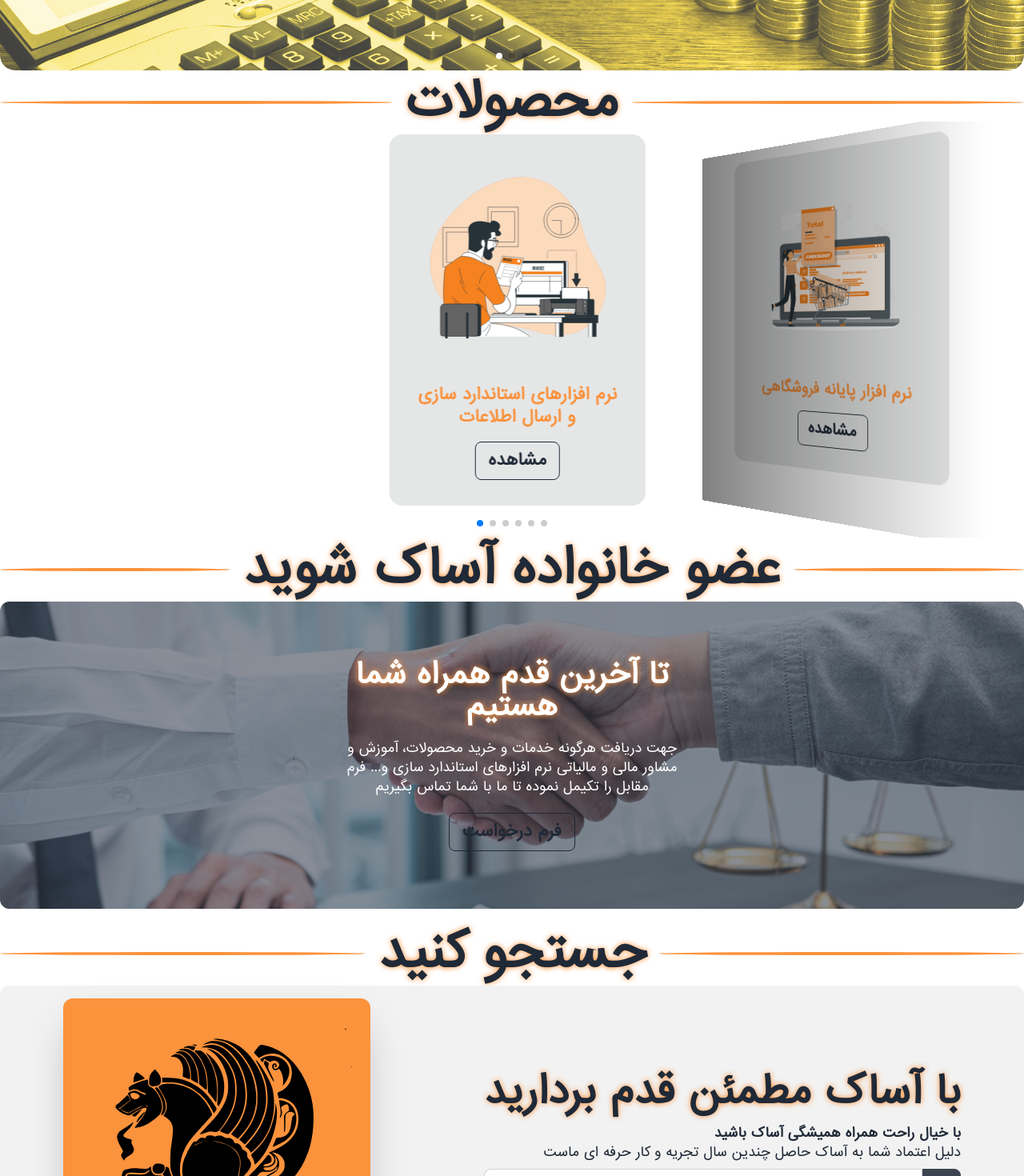
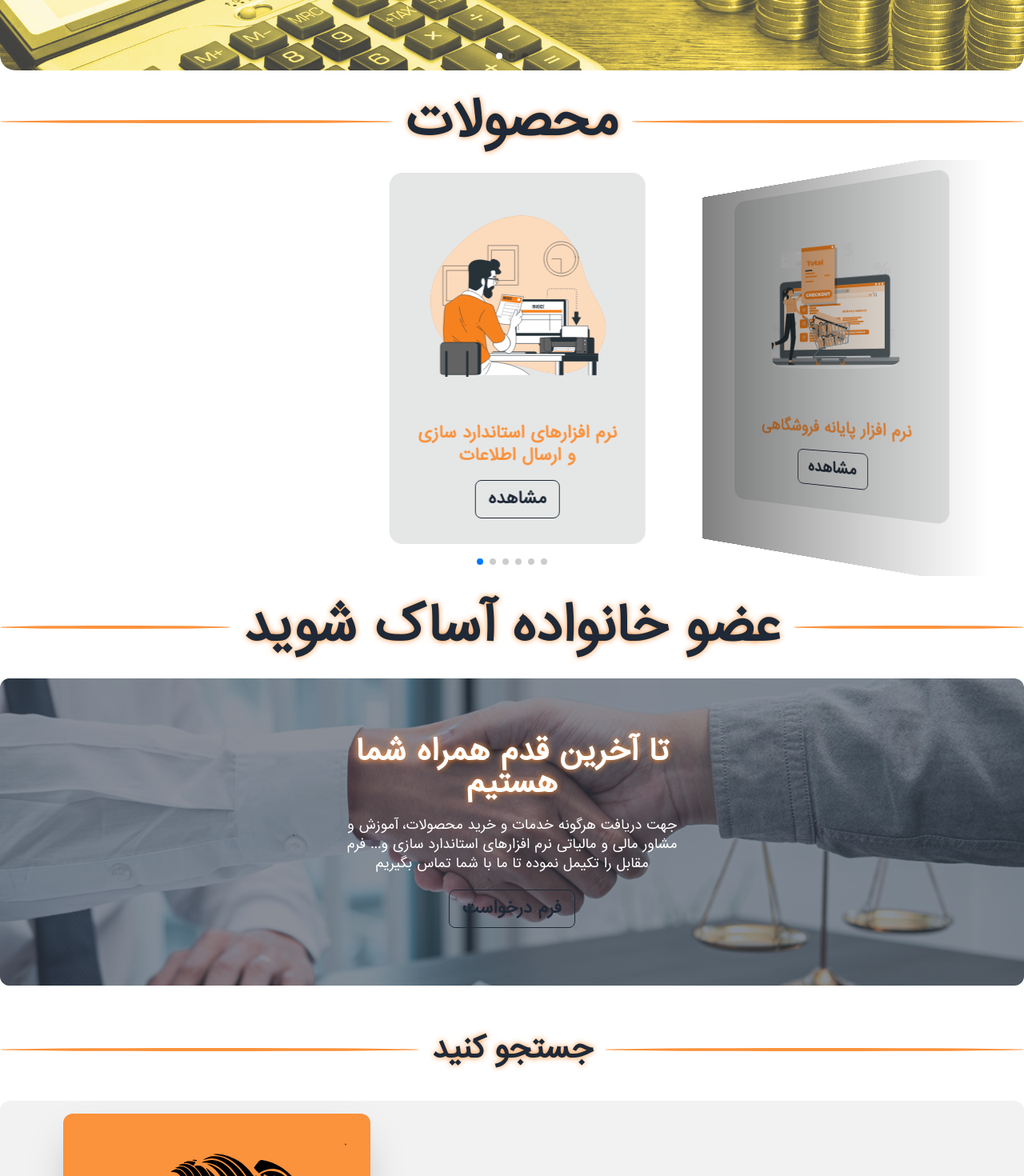
Before and after one commit to Mansour-VN/Asak, a Next.js app: page /HomePage/HomePage in a window 1280 px wide. Shown: the part 580-2050 px from the top of the page at 80% size. Built offline with nearby package versions, Linux system fonts and the light colour scheme.

Commit message:
fix : change design homePage title

```diff
--- a/pages/HomePage/HomePage.jsx
+++ b/pages/HomePage/HomePage.jsx
@@ -23,7 +23,7 @@ const HomePage = () => {
 
         {/*start Show product*/}
         <div className="flex flex-col border-orange-50">
-            <div className="divider dividerProduct"> <h1 className="text-2xl md:text-6xl  text-shadow shadow-orange-400"> محصولات </h1> </div>
+            <div className="divider dividerProduct md:py-8"> <h1 className="text-2xl md:text-6xl  text-shadow shadow-orange-400"> محصولات </h1> </div>
             <div className="grid card bg-base-400 rounded-box place-items-center">
                 <ProductShow/>
             </div>
@@ -33,7 +33,7 @@ const HomePage = () => {
 
         {/* start Member in Aasak */}
         <div className="flex flex-col border-orange-50">
-            <div className="divider dividerProduct"> <h1 className="text-2xl md:text-6xl text-shadow shadow-orange-400 rounded-xl"> عضو خانواده آساک شوید </h1> </div>
+            <div className="divider dividerProduct md:py-8"> <h1 className="text-2xl md:text-6xl text-shadow shadow-orange-400 rounded-xl"> عضو خانواده آساک شوید </h1> </div>
 
                 <MemberBox/>
 
@@ -44,7 +44,7 @@ const HomePage = () => {
 
         {/*start Search in Aasak*/}
         <div className="flex flex-col border-orange-50 mt-4">
-            <div className="divider dividerProduct"> <h1 className="text-2xl md:text-6xl text-shadow shadow-orange-400">   جستجو کنید  </h1> </div>
+            <div className="divider dividerProduct md:py-8"> <h1 className="text-2xl md:text-4xl text-shadow shadow-orange-400">   جستجو کنید  </h1> </div>
             <div className="grid card bg-base-400 rounded-box place-items-center" id="goSearch">
                 <Search/>
             </div>
--- a/styles/globals.css
+++ b/styles/globals.css
@@ -6,7 +6,7 @@
 @layer base {
   @font-face {
       font-family: 'iransans';
-      src: url('./../public//assets/fonts/iransans.ttf')
+      src: url('./../public/assets/fonts/iransans.ttf')
           format('truetype');
   }
 }
```
